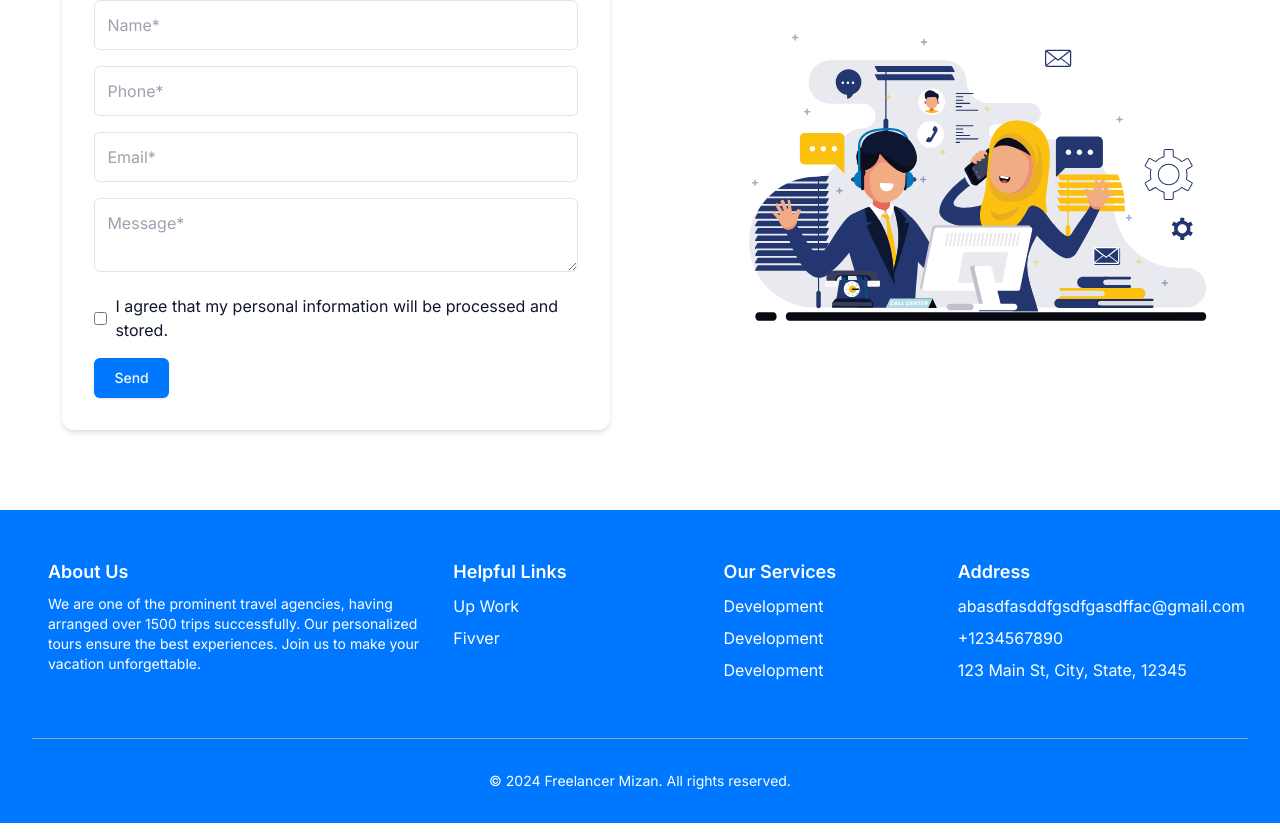
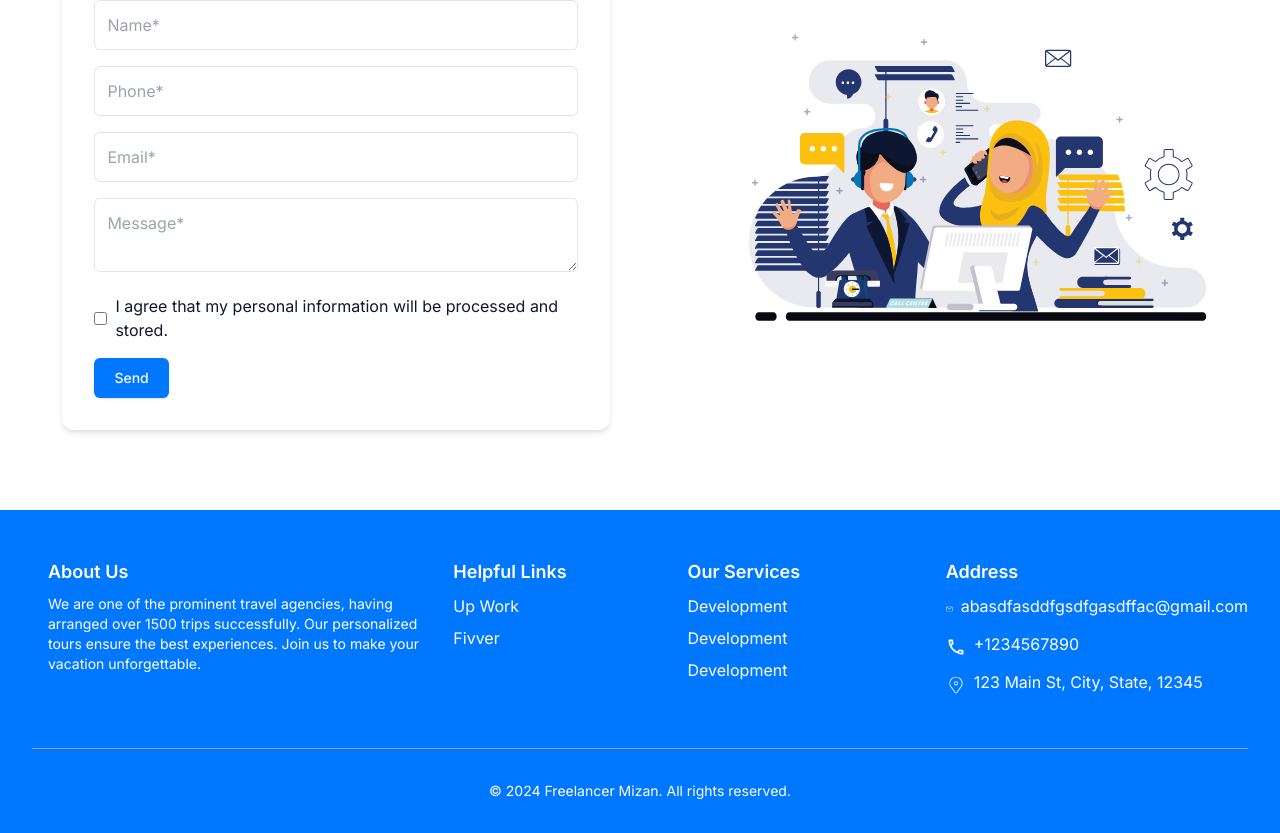
Before and after one commit to shafiqulislamsagor-developer/Client-portfolio, a Next.js app: page / in a window 1280 px wide. Shown: the part 2794-3627 px from the top of the page. Built offline with nearby package versions, Linux system fonts and the light colour scheme.

Commit message:
fixed some issu

```diff
--- a/src/components/footer/Footer.tsx
+++ b/src/components/footer/Footer.tsx
@@ -1,5 +1,6 @@
 import { FooterData, navMenu } from "@/data/informationData";
 import Link from "next/link";
+import { AiOutlineMail } from "react-icons/ai";
 
 function Footer() {
   return (
@@ -29,7 +30,7 @@ function Footer() {
         </div>
 
         {/* Services Section */}
-        <div className="col-span-2 m-4">
+        <div className="col-span-2 -ml-5 my-4">
           <h3 className="text-lg font-semibold mb-2">Our Services</h3>
           <ul className="space-y-2">
             {FooterData.Services.map((nav, id) => (
@@ -46,11 +47,12 @@ function Footer() {
         </div>
 
         {/* Legal Section */}
-        <div className="col-span-2 -ml-5 my-4">
+        <div className="col-span-2 -ml-8 my-4">
           <h3 className="text-lg font-semibold mb-2">Address</h3>
           <ul className="space-y-2">
             {FooterData.Address.map((nav, id) => (
-              <li key={id}>
+              <li className="flex items-center gap-2" key={id}>
+                <nav.icon className="w-5 h-5" />
                 <Link
                   href={nav.url}
                   className="text-white text-wrap border-b-2 transition-all duration-300 pb-1 border-transparent hover:border-white"
--- a/src/components/hero/Hero.tsx
+++ b/src/components/hero/Hero.tsx
@@ -24,7 +24,15 @@ export default function Hero() {
               Contact Me
             </Button>
           </Link>
-          <Button className="bg-primary-2 hover:scale-105 hover:bg-primary-2 w-full md:w-auto duration-500 transition-all px-5 h-[40px]">
+          <Button
+            onClick={() => {
+              const link = document.createElement("a");
+              link.href =
+                "https://drive.google.com/uc?export=download&id=1JWLAzZB-EnitOjno31_rDx0eUxy9DPca";
+              link.click();
+            }}
+            className="bg-primary-2 hover:scale-105 hover:bg-primary-2 w-full md:w-auto duration-500 transition-all px-5 h-[40px]"
+          >
             Resume Download
           </Button>
         </div>
--- a/src/components/navbar/Navbar.tsx
+++ b/src/components/navbar/Navbar.tsx
@@ -3,7 +3,7 @@
 import React, { useEffect, useState } from "react";
 import Image from "next/image";
 import Link from "next/link";
-import { navMenu, social } from "@/data/informationData";
+import { InformationData, navMenu, social } from "@/data/informationData";
 
 export default function Navbar() {
   // const [scrollY, setScrollY] = useState(0);
@@ -28,7 +28,7 @@ export default function Navbar() {
             height={50}
             className="w-10 h-10"
           />
-          <h1 className="text-2xl font-bold">Freelancer Mizan</h1>
+          <h1 className="text-2xl font-bold">{InformationData.Logo}</h1>
         </Link>
         <ul className="flex items-center gap-8">
           {navMenu.map((menu, id) => (
--- a/src/data/informationData.ts
+++ b/src/data/informationData.ts
@@ -2,6 +2,10 @@ import { FaWhatsapp } from "react-icons/fa";
 import { Facebook } from "lucide-react";
 import youtube from '../animation/youtube.json'
 import { BsCalendar2Date } from "react-icons/bs";
+import { AiOutlineMail } from "react-icons/ai";
+import { CiLocationOn } from "react-icons/ci";
+import { MdOutlinePhone } from "react-icons/md";
+
 
 export const social = [
     {
@@ -86,7 +90,8 @@ export const InformationData = {
     description: 'For the past 5 years I have been working on YouTube video SEO, optimization, keyword research, YouTube channel creation, setup, all social media creation and setup, logo and banner design. I work according to customer needs. I have completed extensive training on Total Digital Marketing from Outsourcing Institute and participated in many practical projects. I can work for a big organization with full responsibility. I am very hardworking. So my work style is different from everyone else.',
     image: 'https://fakeimg.pl/250x100/',
     jobTitle: 'Social Media Marketer',
-    country: 'Bangladesh'
+    country: 'Bangladesh',
+    Logo: 'Freelancer Mizan'
 }
 
 export const SkillsData = [
@@ -135,7 +140,7 @@ export const FooterData = {
         },
     ],
     Address: [{
-        url: '', title: 'abasdfasddfgsdfgasdffac@gmail.com'
-    }, { url: '', title: '+1234567890' }, { url: '', title: '123 Main St, City, State, 12345 ' }]
+        url: '', icon: AiOutlineMail, title: 'abasdfasddfgsdfgasdffac@gmail.com'
+    }, { url: '', icon: MdOutlinePhone, title: '+1234567890' }, { url: '', icon: CiLocationOn, title: '123 Main St, City, State, 12345 ' }]
 
 }
```
